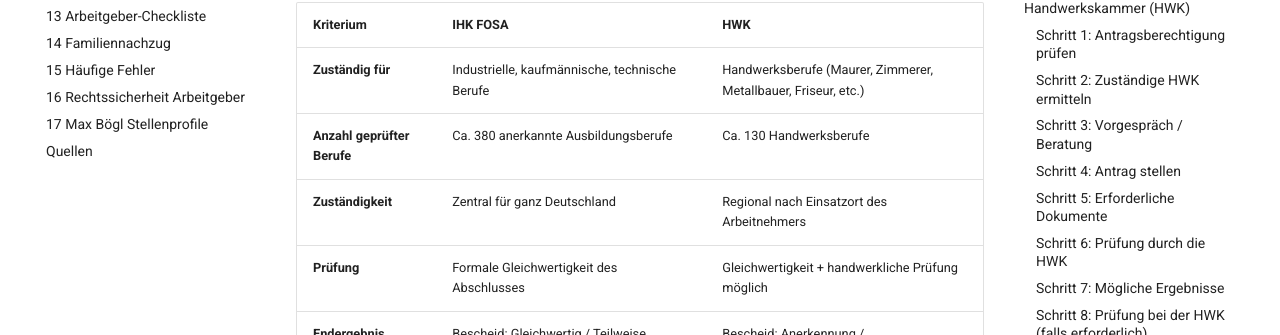
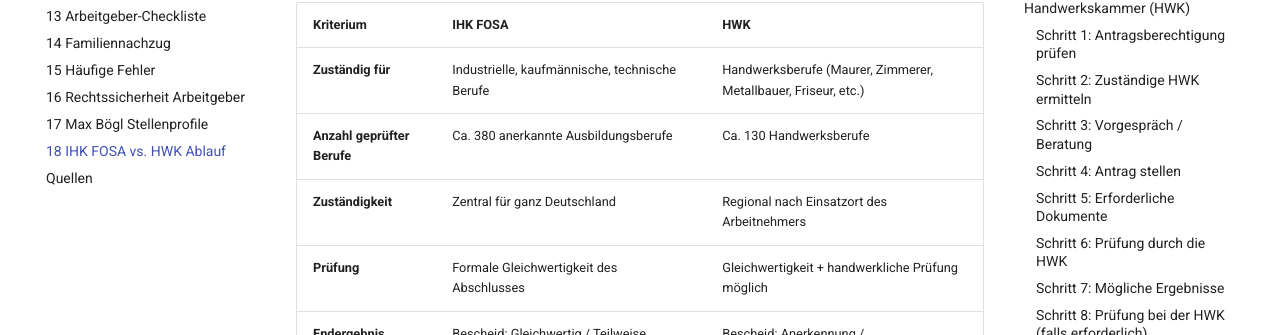
Before and after one commit to benedikt-aatrium/wiki-usbekische-fachkraefte, an MkDocs documentation site: the page built from docs/18_ihk_fosa_vs_hwk_ablauf.md, in a window 1280 px wide. Shown: the part 490-825 px from the top of the page. Built offline with MkDocs 1.6.1 and Material for MkDocs 9.7.7, drawn with Linux system fonts in a browser that asks for light colours.

Commit message:
Add IHK FOSA vs HWK Ablauf article and update navigation

```diff
--- a/mkdocs.yml
+++ b/mkdocs.yml
@@ -53,4 +53,5 @@ nav:
   - 15 Häufige Fehler: 15_haeufige_fehler.md
   - 16 Rechtssicherheit Arbeitgeber: 16_rechtssicherheit_arbeitgeber.md
   - 17 Max Bögl Stellenprofile: 17_max_boegl_stellenprofile.md
+  - 18 IHK FOSA vs. HWK Ablauf: 18_ihk_fosa_vs_hwk_ablauf.md
   - Quellen: 99_quellen.md
```
